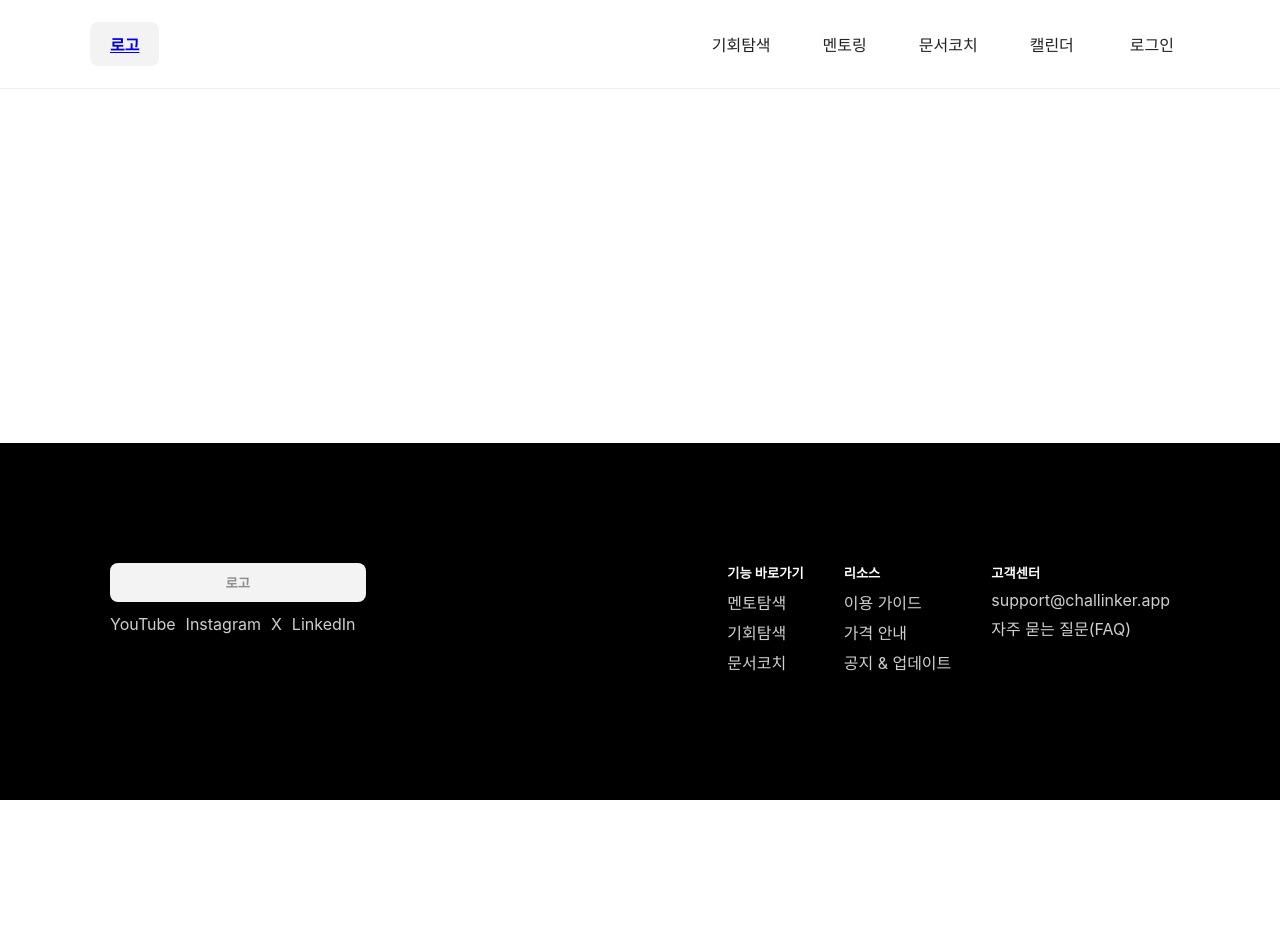
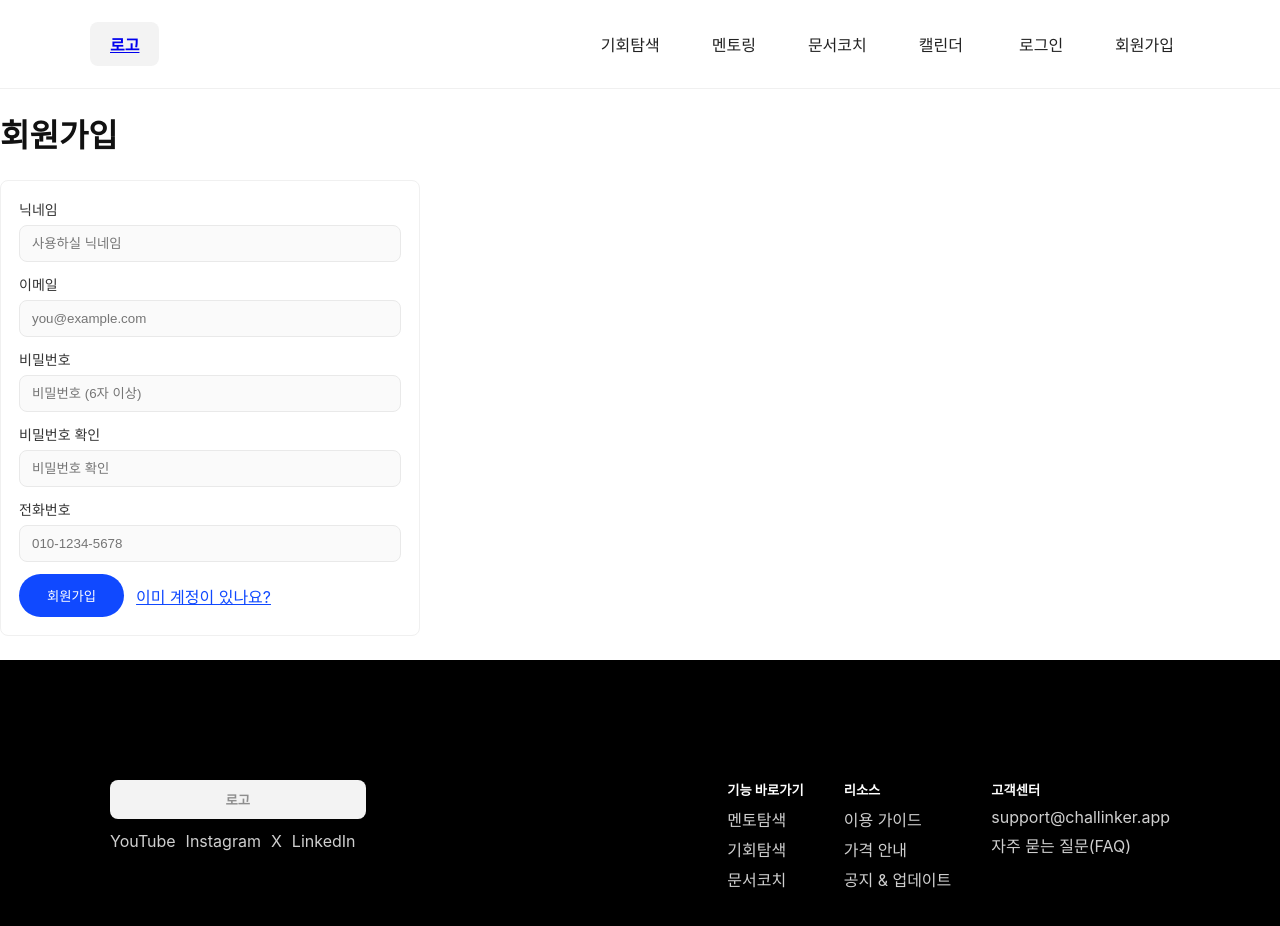
Before and after one commit to Jiiinjuuu/hubsalt, a React (Vite) app in the folder frontend/: page /signup in a window 1280 px wide. Shown: the top 926 px of the page. Before the commit the page ends 800 px from the top, so only its background shows below. Built offline with nearby package versions, Linux system fonts and the light colour scheme; the HTML template or start-up script is replaced by a standard one.

Commit message:
login/signup

```diff
--- a/frontend/src/App.jsx
+++ b/frontend/src/App.jsx
@@ -1,5 +1,5 @@
-import React from 'react'
-import { Routes, Route, Link } from 'react-router-dom'
+import React, { useEffect, useState } from 'react'
+import { Routes, Route, Link, useNavigate } from 'react-router-dom'
 import Footer from './components/Footer'
 import Home from './pages/Home'
 import Opportunities from './pages/Opportunities'
@@ -8,19 +8,50 @@ import Mentoring from './pages/Mentoring'
 import MentoringApply from './pages/MentoringApply'
 import DocumentCoach from './pages/DocumentCoach'
 import Calendar from './pages/Calendar'
+import Login from './pages/Login'
+import Signup from './pages/Signup'
+import { getCurrentUser, logout as authLogout } from './lib/auth'
 
 export default function App(){
+  const [user, setUser] = useState(getCurrentUser())
+  const navigate = useNavigate()
+
+  useEffect(() => {
+    function onAuth(){
+      setUser(getCurrentUser())
+    }
+    window.addEventListener('authChanged', onAuth)
+    return () => window.removeEventListener('authChanged', onAuth)
+  }, [])
+
+  function handleLogout(){
+    authLogout()
+    setUser(null)
+    navigate('/')
+  }
+
   return (
     <div className="app-root">
-      <header className="site-header">
+          <header className="site-header">
         <div className="nav-inner">
           <Link to="/" className="logo-btn">로고</Link>
           <nav className="main-nav">
             <Link to="/opportunities">기회탐색</Link>
-            <a>멘토링</a>
-            <a>문서코치</a>
-            <a>캘린더</a>
-            <a className="login">로그인</a>
+            <Link to="/mentoring">멘토링</Link>
+            <Link to="/document-coach">문서코치</Link>
+            <Link to="/calendar">캘린더</Link>
+            {user ? (
+              <>
+                <span className="user-avatar" title={user.nickname} />
+                <span style={{marginLeft:8, marginRight:8}}>{user.nickname}</span>
+                <button onClick={handleLogout} className="btn-link">로그아웃</button>
+              </>
+            ) : (
+              <>
+                <Link to="/login" className="login">로그인</Link>
+                <Link to="/signup" className="signup">회원가입</Link>
+              </>
+            )}
           </nav>
         </div>
       </header>
@@ -30,6 +61,8 @@ export default function App(){
           <Route path="/" element={<Home/>} />
           <Route path="/opportunities" element={<Opportunities/>} />
           <Route path="/opportunities/:id" element={<OpportunityDetail/>} />
+          <Route path="/login" element={<Login/>} />
+          <Route path="/signup" element={<Signup/>} />
           <Route path="/mentoring" element={<Mentoring/>} />
           <Route path="/mentoring/apply" element={<MentoringApply/>} />
           <Route path="/document-coach" element={<DocumentCoach/>} />
--- /dev/null
+++ b/frontend/src/lib/auth.js
@@ -0,0 +1,42 @@
+// Simple frontend-only auth helpers using localStorage for demo purposes
+const USERS_KEY = 'hubsalt_users'
+const CURRENT_KEY = 'hubsalt_current_user'
+
+function loadUsers(){
+  try{ return JSON.parse(localStorage.getItem(USERS_KEY) || '[]') }catch(e){ return [] }
+}
+
+function saveUsers(users){
+  localStorage.setItem(USERS_KEY, JSON.stringify(users))
+}
+
+export function getCurrentUser(){
+  try{ return JSON.parse(localStorage.getItem(CURRENT_KEY) || 'null') }catch(e){ return null }
+}
+
+export function signupUser({ nickname, email, password, phone }){
+  const users = loadUsers()
+  const existing = users.find(u => u.email && u.email.toLowerCase() === (email || '').toLowerCase())
+  if(existing) throw new Error('이미 등록된 이메일입니다.')
+
+  const newUser = { id: Date.now(), nickname, email, password, phone }
+  users.push(newUser)
+  saveUsers(users)
+  // do not automatically log in; return created user
+  return newUser
+}
+
+export function loginUser(email, password){
+  const users = loadUsers()
+  const user = users.find(u => u.email && u.email.toLowerCase() === (email || '').toLowerCase() && u.password === password)
+  if(!user) throw new Error('이메일 또는 비밀번호가 올바르지 않습니다.')
+  localStorage.setItem(CURRENT_KEY, JSON.stringify(user))
+  // trigger cross-window update if needed
+  try{ window.dispatchEvent(new Event('authChanged')) }catch(e){}
+  return user
+}
+
+export function logout(){
+  localStorage.removeItem(CURRENT_KEY)
+  try{ window.dispatchEvent(new Event('authChanged')) }catch(e){}
+}
--- /dev/null
+++ b/frontend/src/pages/Login.jsx
@@ -0,0 +1,67 @@
+import React, { useState } from 'react'
+import { Link, useNavigate } from 'react-router-dom'
+import { loginUser } from '../lib/auth'
+
+export default function Login(){
+  const [email, setEmail] = useState('')
+  const [password, setPassword] = useState('')
+  const [error, setError] = useState('')
+  const navigate = useNavigate()
+
+  function validate(){
+    if(!email) return '이메일을 입력해 주세요.'
+    if(!password) return '비밀번호를 입력해 주세요.'
+    return ''
+  }
+
+  async function handleSubmit(e){
+    e.preventDefault()
+    const err = validate()
+    if(err){
+      setError(err)
+      return
+    }
+
+    try{
+      // frontend-only login (localStorage)
+      loginUser(email, password)
+      // on success, navigate home
+      navigate('/')
+    }catch(err){
+      setError(err.message || '로그인 중 에러가 발생했습니다.')
+    }
+  }
+
+  return (
+    <div className="page login-page">
+      <h1>로그인</h1>
+      <form className="auth-form" onSubmit={handleSubmit}>
+        {error && <div className="form-error">{error}</div>}
+        <label>
+          이메일
+          <input
+            type="email"
+            value={email}
+            onChange={e => setEmail(e.target.value)}
+            placeholder="you@example.com"
+          />
+        </label>
+
+        <label>
+          비밀번호
+          <input
+            type="password"
+            value={password}
+            onChange={e => setPassword(e.target.value)}
+            placeholder="비밀번호"
+          />
+        </label>
+
+        <div className="form-actions">
+          <button type="submit" className="btn-primary">로그인</button>
+          <Link to="/signup" className="btn-link">회원가입</Link>
+        </div>
+      </form>
+    </div>
+  )
+}
--- /dev/null
+++ b/frontend/src/pages/Signup.jsx
@@ -0,0 +1,112 @@
+import React, { useState } from 'react'
+import { Link, useNavigate } from 'react-router-dom'
+
+export default function Signup(){
+  const [nickname, setNickname] = useState('')
+  const [email, setEmail] = useState('')
+  const [password, setPassword] = useState('')
+  const [confirm, setConfirm] = useState('')
+  const [phone, setPhone] = useState('')
+  const [error, setError] = useState('')
+  const navigate = useNavigate()
+
+  // simple phone validation: allow digits, spaces, dashes, parentheses; require 8-15 digits
+  function normalizeDigits(s){
+    return (s || '').replace(/[^0-9]/g, '')
+  }
+
+  function validate(){
+    if(!nickname) return '닉네임을 입력해 주세요.'
+    if(!email) return '이메일을 입력해 주세요.'
+    if(!password) return '비밀번호를 입력해 주세요.'
+    if(password.length < 6) return '비밀번호는 6자 이상이어야 합니다.'
+    if(password !== confirm) return '비밀번호가 일치하지 않습니다.'
+    const digits = normalizeDigits(phone)
+    if(!digits) return '전화번호를 입력해 주세요.'
+    if(digits.length < 8 || digits.length > 15) return '유효한 전화번호를 입력해 주세요.'
+    return ''
+  }
+
+  async function handleSubmit(e){
+    e.preventDefault()
+    const err = validate()
+    if(err){
+      setError(err)
+      return
+    }
+
+    try{
+      // frontend-only signup (localStorage)
+      const { signupUser } = await import('../lib/auth')
+      signupUser({ nickname, email, password, phone })
+      // redirect to login after success
+      navigate('/login')
+    }catch(err){
+      setError(err.message || '회원가입 중 에러가 발생했습니다.')
+    }
+  }
+
+  return (
+    <div className="page signup-page">
+      <h1>회원가입</h1>
+      <form className="auth-form" onSubmit={handleSubmit}>
+        {error && <div className="form-error">{error}</div>}
+
+        <label>
+          닉네임
+          <input
+            type="text"
+            value={nickname}
+            onChange={e => setNickname(e.target.value)}
+            placeholder="사용하실 닉네임"
+          />
+        </label>
+
+        <label>
+          이메일
+          <input
+            type="email"
+            value={email}
+            onChange={e => setEmail(e.target.value)}
+            placeholder="you@example.com"
+          />
+        </label>
+
+        <label>
+          비밀번호
+          <input
+            type="password"
+            value={password}
+            onChange={e => setPassword(e.target.value)}
+            placeholder="비밀번호 (6자 이상)"
+          />
+        </label>
+
+        <label>
+          비밀번호 확인
+          <input
+            type="password"
+            value={confirm}
+            onChange={e => setConfirm(e.target.value)}
+            placeholder="비밀번호 확인"
+          />
+        </label>
+
+        <label>
+          전화번호
+          <input
+            type="tel"
+            value={phone}
+            onChange={e => setPhone(e.target.value)}
+            placeholder="010-1234-5678"
+          />
+        </label>
+
+        <div className="form-actions">
+          <button type="submit" className="btn-primary">회원가입</button>
+          <Link to="/login" className="btn-link">이미 계정이 있나요?</Link>
+        </div>
+      </form>
+    </div>
+  )
+}
--- a/frontend/src/styles.css
+++ b/frontend/src/styles.css
@@ -265,3 +265,11 @@ button:focus, a:focus{outline:3px solid rgba(45,71,255,0.16);outline-offset:2px}
 .sort-option.active{background:#f0f0f0}
 .sort-option:hover{background:#fafafa}
 .sort-badge{background:#7b4bff;color:#fff;padding:6px 8px;border-radius:16px;margin-left:8px;font-size:12px;position:relative;top:-6px}
+
+/* Auth forms */
+.auth-form{max-width:420px;margin:24px 0;padding:18px;border-radius:8px;border:1px solid #f0f0f0;background:#fff}
+.auth-form label{display:block;margin-bottom:12px;font-size:14px;color:#333}
+.auth-form input{width:100%;padding:10px 12px;border-radius:8px;border:1px solid #e9e9e9;background:#fafafa;margin-top:6px}
+.form-error{background:#fff3f3;border:1px solid #ffd0d0;color:#b00020;padding:8px 12px;border-radius:6px;margin-bottom:12px}
+.form-actions{display:flex;gap:12px;align-items:center;margin-top:8px}
+.btn-link{background:transparent;border:0;color:var(--accent);text-decoration:underline;cursor:pointer}
```
